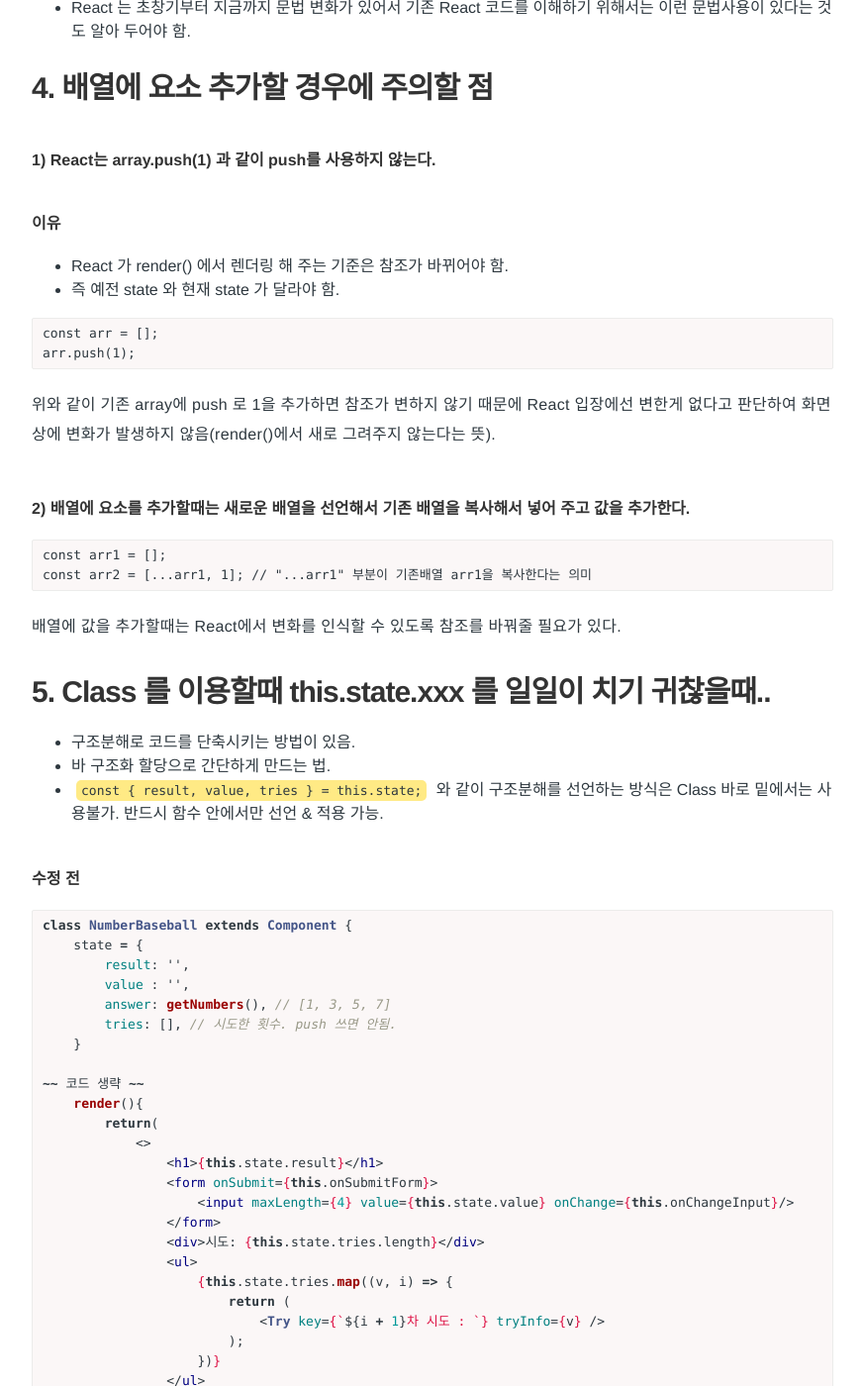
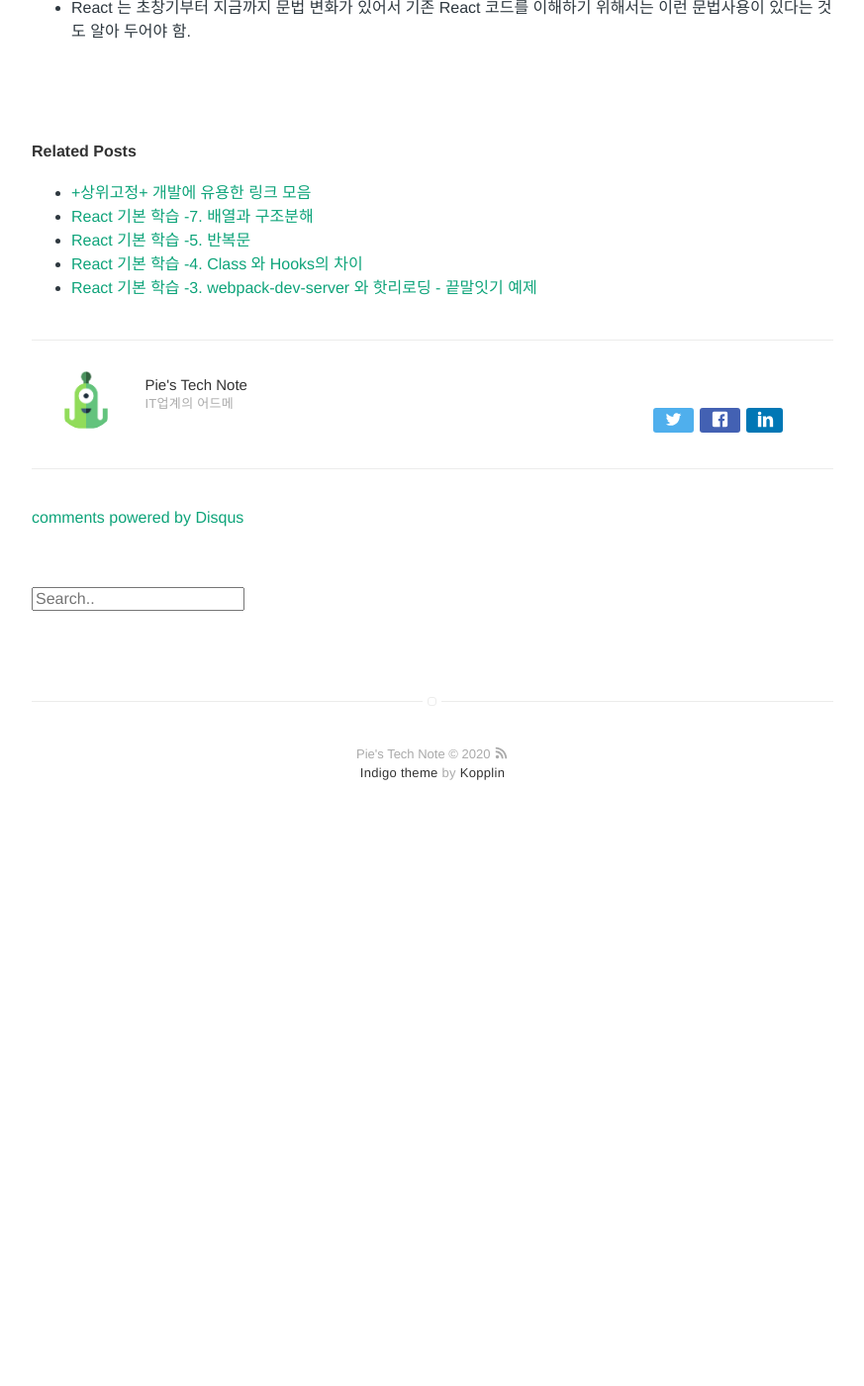
Before and after one commit to Pie001/pie001.github.io, a Jekyll site: the page built from _posts/2020-11-19-0075.md, in a window 1280 px wide and 1400 px high, scrolled down 3683 px. Shown: the whole window at 99% size, without its empty margins (203-1076 px from the left). Built offline with Jekyll 4.4.1, drawn with Linux system fonts in a browser that asks for light colours; comment, search, counter and statistics services are not loaded; after the commit the page ends 4601 px from its top, so only the background shows below that; some of the changed text lies outside the part shown.

Commit message:
Update 2020-11-19-0075.md

````diff
--- a/_posts/2020-11-19-0075.md
+++ b/_posts/2020-11-19-0075.md
@@ -157,92 +157,3 @@ onSubmitForm () {
 ```
 - 예전 React 문법 사용시에는 위와 같이 사용했고, 이걸 사용하기 위해 바인드를 일일이 해줘야했음.
 - React 는 초창기부터 지금까지 문법 변화가 있어서 기존 React 코드를 이해하기 위해서는 이런 문법사용이 있다는 것도 알아 두어야 함.
-
-# 4. 배열에 요소 추가할 경우에 주의할 점
-#### 1) React는 array.push(1) 과 같이 push를 사용하지 않는다.
-#### 이유
-- React 가 render() 에서 렌더링 해 주는 기준은 참조가 바뀌어야 함.
-- 즉 예전 state 와 현재 state 가 달라야 함.
-
-```
-const arr = [];
-arr.push(1);
-```
-위와 같이 기존 array에 push 로 1을 추가하면 참조가 변하지 않기 때문에 React 입장에선 변한게 없다고 판단하여 화면상에 변화가 발생하지 않음(render()에서 새로 그려주지 않는다는 뜻).
-
-#### 2) 배열에 요소를 추가할때는 새로운 배열을 선언해서 기존 배열을 복사해서 넣어 주고 값을 추가한다.
-```
-const arr1 = [];
-const arr2 = [...arr1, 1]; // "...arr1" 부분이 기존배열 arr1을 복사한다는 의미
-```
-배열에 값을 추가할때는 React에서 변화를 인식할 수 있도록 참조를 바꿔줄 필요가 있다.
-
-# 5. Class 를 이용할때 this.state.xxx 를 일일이 치기 귀찮을때..
-- 구조분해로 코드를 단축시키는 방법이 있음.
-- 바 구조화 할당으로 간단하게 만드는 법.
-- `const { result, value, tries } = this.state;` 와 같이 구조분해를 선언하는 방식은 Class 바로 밑에서는 사용불가. 반드시 함수 안에서만 선언 & 적용 가능.
-
-#### 수정 전
-```jsx
-class NumberBaseball extends Component {
-    state = {
-        result: '',
-        value : '',
-        answer: getNumbers(), // [1, 3, 5, 7]
-        tries: [], // 시도한 횟수. push 쓰면 안됨.
-    }
-
-~~ 코드 생략 ~~
-    render(){
-        return(
-            <>
-                <h1>{this.state.result}</h1>
-                <form onSubmit={this.onSubmitForm}>
-                    <input maxLength={4} value={this.state.value} onChange={this.onChangeInput}/>
-                </form>
-                <div>시도: {this.state.tries.length}</div>
-                <ul>
-                    {this.state.tries.map((v, i) => {
-                        return (
-                            <Try key={`${i + 1}차 시도 : `} tryInfo={v} />
-                        );
-                    })}
-                </ul>
-            </>
-        );
-    }
-}
-```
-
-#### 수정 후
-```jsx
-class NumberBaseball extends Component {
-    state = {
-        result: '',
-        value : '',
-        answer: getNumbers(), // [1, 3, 5, 7]
-        tries: [], // 시도한 횟수. push 쓰면 안됨.
-    }
-
-~~ 코드 생략 ~~
-    render(){
-        const { result, value, tries } = this.state;
-        return(
-            <>
-                <h1>{result}</h1>
-                <form onSubmit={this.onSubmitForm}>
-                    <input maxLength={4} value={value} onChange={this.onChangeInput}/>
-                </form>
-                <div>시도: {tries.length}</div>
-                <ul>
-                    {tries.map((v, i) => {
-                        return (
-                            <Try key={`${i + 1}차 시도 : `} tryInfo={v} />
-                        );
-                    })}
-                </ul>
-            </>
-        );
-    }
-}
-```
````
